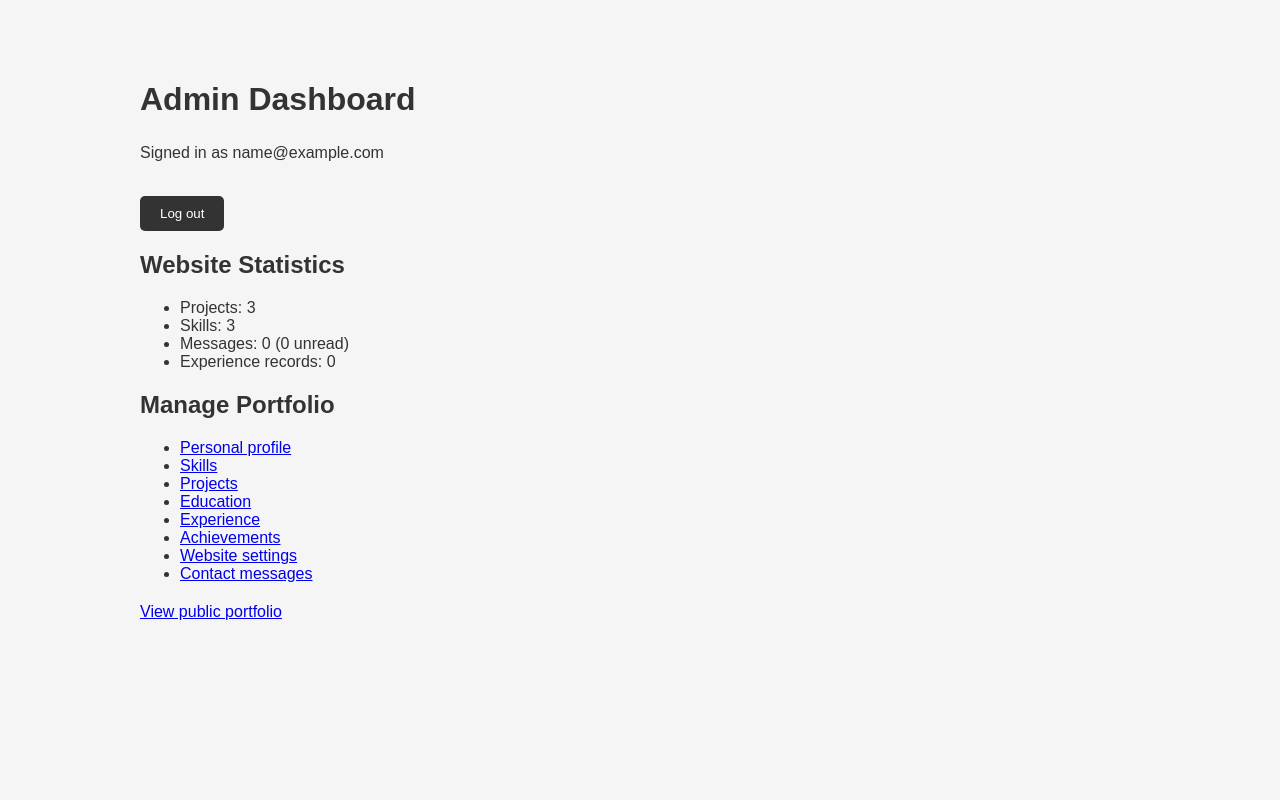
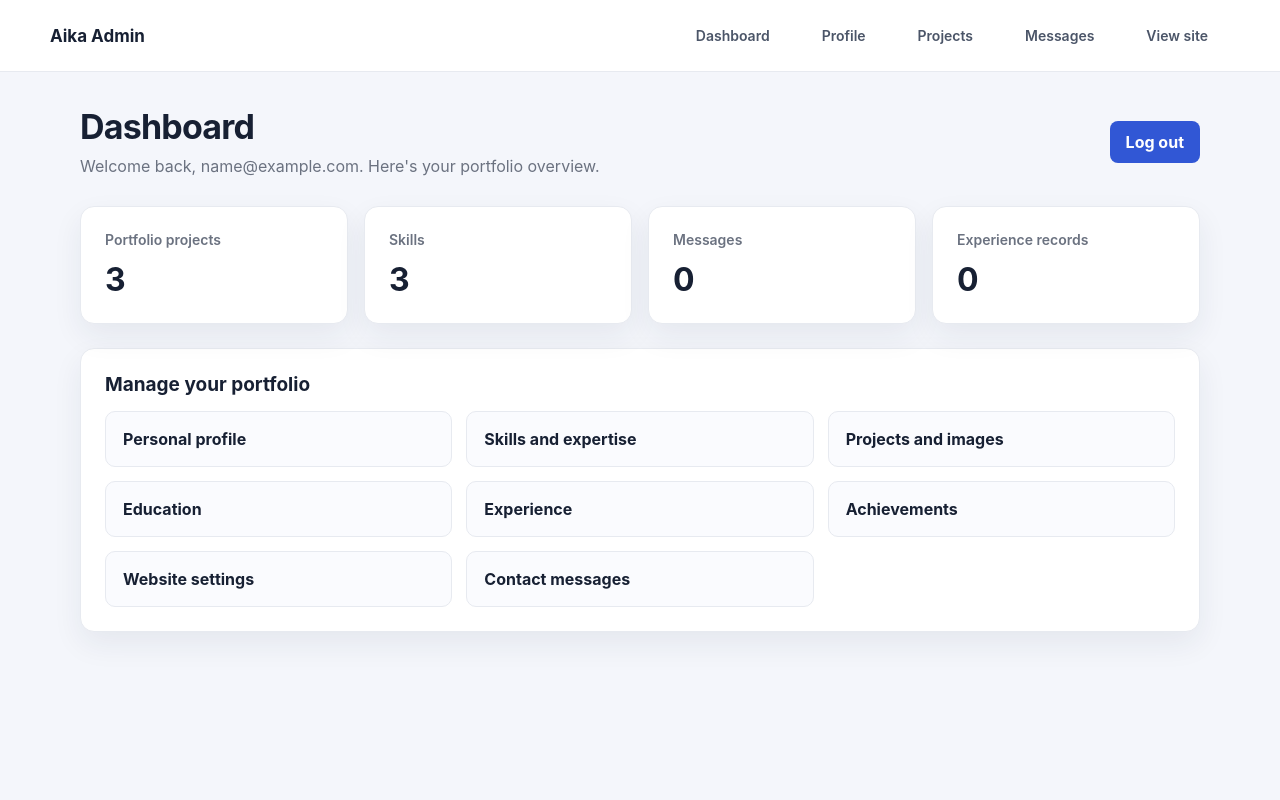
Before and after one commit to Aika0621/my-portfolio, a PHP site: page /admin/dashboard.php in a window 1280 px wide. Run offline with PHP 8.4, Linux system fonts and the light colour scheme; the visitor is signed in with stand-in values (Sample User, id 1); data comes from the database, SQL or seed files in the repository; data that the repository does not hold is empty.

Commit message:
Polish admin dashboard and login design

```diff
--- /dev/null
+++ b/admin/admin.css
@@ -0,0 +1,277 @@
+:root {
+    --admin-ink: #172033;
+    --admin-muted: #6b7280;
+    --admin-line: #e7eaf0;
+    --admin-blue: #3157d5;
+    --admin-blue-dark: #2444b3;
+    --admin-canvas: #f4f6fb;
+    --admin-white: #ffffff;
+    --admin-green: #16835d;
+    --admin-shadow: 0 12px 30px rgba(27, 39, 67, 0.07);
+}
+
+body.admin-area {
+    min-height: 100vh;
+    background: var(--admin-canvas);
+    color: var(--admin-ink);
+    font-family: Inter, "Segoe UI", Arial, sans-serif;
+}
+
+.admin-topbar {
+    display: flex;
+    align-items: center;
+    justify-content: space-between;
+    gap: 20px;
+    padding: 18px max(24px, calc((100% - 1180px) / 2));
+    background: var(--admin-white);
+    border-bottom: 1px solid var(--admin-line);
+}
+
+.admin-brand {
+    color: var(--admin-ink);
+    font-size: 17px;
+    font-weight: 750;
+    text-decoration: none;
+}
+
+.admin-topbar nav {
+    display: flex;
+    flex-wrap: wrap;
+    gap: 8px;
+}
+
+.admin-topbar nav a,
+.admin-link {
+    color: #4b5568;
+    padding: 9px 12px;
+    border-radius: 8px;
+    text-decoration: none;
+    font-size: 14px;
+    font-weight: 600;
+}
+
+.admin-topbar nav a:hover,
+.admin-link:hover {
+    color: var(--admin-blue);
+    background: #eef2ff;
+}
+
+body.admin-area main.admin-main {
+    width: min(1120px, calc(100% - 40px));
+    max-width: none;
+    margin: 34px auto;
+    padding: 0;
+}
+
+.admin-page-heading {
+    display: flex;
+    align-items: flex-start;
+    justify-content: space-between;
+    gap: 16px;
+    margin-bottom: 26px;
+}
+
+.admin-page-heading h1 {
+    margin: 0 0 7px;
+    font-size: clamp(26px, 4vw, 34px);
+    letter-spacing: -0.8px;
+}
+
+.admin-page-heading p,
+.admin-muted {
+    margin: 0;
+    color: var(--admin-muted);
+}
+
+.admin-card,
+.admin-stat-card {
+    padding: 24px;
+    background: var(--admin-white);
+    border: 1px solid var(--admin-line);
+    border-radius: 14px;
+    box-shadow: var(--admin-shadow);
+}
+
+.admin-card h2 {
+    margin-top: 0;
+    color: var(--admin-ink);
+    font-size: 19px;
+}
+
+.admin-stat-grid {
+    display: grid;
+    grid-template-columns: repeat(4, minmax(0, 1fr));
+    gap: 16px;
+    margin-bottom: 24px;
+}
+
+.admin-stat-card span {
+    display: block;
+    color: var(--admin-muted);
+    font-size: 14px;
+    font-weight: 600;
+}
+
+.admin-stat-card strong {
+    display: block;
+    margin-top: 12px;
+    color: var(--admin-ink);
+    font-size: 32px;
+}
+
+.admin-manage-grid {
+    display: grid;
+    grid-template-columns: repeat(3, minmax(0, 1fr));
+    gap: 14px;
+}
+
+.admin-manage-grid a {
+    display: block;
+    padding: 17px;
+    color: var(--admin-ink);
+    background: #fafbfe;
+    border: 1px solid var(--admin-line);
+    border-radius: 10px;
+    font-weight: 650;
+    text-decoration: none;
+    transition: border-color 0.2s, transform 0.2s, background 0.2s;
+}
+
+.admin-manage-grid a:hover {
+    transform: translateY(-2px);
+    border-color: #b7c5ff;
+    background: #f3f5ff;
+}
+
+.admin-area form {
+    max-width: none;
+}
+
+.admin-area form input:not([type="hidden"]),
+.admin-area form textarea,
+.admin-area form select {
+    width: 100%;
+    min-height: 44px;
+    padding: 11px 13px;
+    color: var(--admin-ink);
+    background: #fff;
+    border: 1px solid #d7dce6;
+    border-radius: 8px;
+    font: inherit;
+    box-sizing: border-box;
+}
+
+.admin-area form textarea {
+    min-height: 120px;
+}
+
+.admin-area form input:focus,
+.admin-area form textarea:focus,
+.admin-area form select:focus {
+    outline: 3px solid rgba(49, 87, 213, 0.14);
+    border-color: var(--admin-blue);
+}
+
+.admin-area form button,
+.admin-button {
+    display: inline-flex;
+    justify-content: center;
+    align-items: center;
+    min-height: 42px;
+    padding: 10px 16px;
+    color: #fff;
+    background: var(--admin-blue);
+    border: 0;
+    border-radius: 8px;
+    font: inherit;
+    font-weight: 650;
+    text-decoration: none;
+    cursor: pointer;
+    transition: background 0.2s;
+}
+
+.admin-area form button:hover,
+.admin-button:hover {
+    background: var(--admin-blue-dark);
+}
+
+.admin-alert {
+    margin: 0 0 20px;
+    padding: 13px 15px;
+    color: #155e43;
+    background: #eaf8f1;
+    border: 1px solid #b9e8d1;
+    border-radius: 9px;
+}
+
+.admin-login-wrap {
+    display: grid;
+    min-height: 100vh;
+    place-items: center;
+    padding: 24px;
+}
+
+.admin-login-card {
+    width: min(420px, 100%);
+    padding: 34px;
+    background: var(--admin-white);
+    border: 1px solid var(--admin-line);
+    border-radius: 16px;
+    box-shadow: 0 20px 60px rgba(27, 39, 67, 0.12);
+    box-sizing: border-box;
+}
+
+.admin-login-card h1 {
+    margin: 0 0 8px;
+    font-size: 28px;
+    letter-spacing: -0.6px;
+}
+
+.admin-login-card > p {
+    color: var(--admin-muted);
+}
+
+.admin-login-card .admin-back-link {
+    display: inline-block;
+    margin-top: 18px;
+    color: var(--admin-blue);
+    font-weight: 600;
+    text-decoration: none;
+}
+
+.admin-area article.admin-card {
+    margin-bottom: 16px;
+}
+
+@media (max-width: 760px) {
+    .admin-topbar {
+        align-items: flex-start;
+        flex-direction: column;
+        padding: 16px 20px;
+    }
+
+    .admin-stat-grid {
+        grid-template-columns: repeat(2, minmax(0, 1fr));
+    }
+
+    .admin-manage-grid {
+        grid-template-columns: repeat(2, minmax(0, 1fr));
+    }
+}
+
+@media (max-width: 480px) {
+    body.admin-area main.admin-main {
+        width: calc(100% - 28px);
+        margin: 24px auto;
+    }
+
+    .admin-stat-grid,
+    .admin-manage-grid {
+        grid-template-columns: 1fr;
+    }
+
+    .admin-card,
+    .admin-stat-card {
+        padding: 18px;
+    }
+}
--- a/admin/dashboard.php
+++ b/admin/dashboard.php
@@ -12,30 +12,54 @@ $experienceCount = (int) $pdo->query('SELECT COUNT(*) FROM experience')->fetchCo
 ?>
 <!DOCTYPE html>
 <html lang="en">
-<head><meta charset="UTF-8"><meta name="viewport" content="width=device-width, initial-scale=1.0"><title>Dashboard | Aika's Portfolio</title><link rel="stylesheet" href="../css/style.css"></head>
-<body>
-<main>
-    <h1>Admin Dashboard</h1>
-    <p>Signed in as <?= escape($_SESSION['admin_email'] ?? '') ?></p>
-    <form method="post" action="logout.php"><input type="hidden" name="csrf_token" value="<?= escape(csrfToken()) ?>"><button type="submit">Log out</button></form>
-    <section>
-        <h2>Website Statistics</h2>
-        <ul><li>Projects: <?= $projectCount ?></li><li>Skills: <?= $skillCount ?></li><li>Messages: <?= $messageCount ?> (<?= $unreadCount ?> unread)</li><li>Experience records: <?= $experienceCount ?></li></ul>
+<head>
+    <meta charset="UTF-8">
+    <meta name="viewport" content="width=device-width, initial-scale=1.0">
+    <title>Dashboard | Aika's Portfolio</title>
+    <link rel="stylesheet" href="../css/style.css">
+    <link rel="stylesheet" href="admin.css">
+</head>
+<body class="admin-area">
+<header class="admin-topbar">
+    <a class="admin-brand" href="dashboard.php">Aika <span>Admin</span></a>
+    <nav aria-label="Admin navigation">
+        <a href="dashboard.php">Dashboard</a>
+        <a href="profile.php">Profile</a>
+        <a href="projects.php">Projects</a>
+        <a href="messages.php">Messages<?= $unreadCount > 0 ? ' (' . $unreadCount . ')' : '' ?></a>
+        <a href="../index.php">View site</a>
+    </nav>
+</header>
+<main class="admin-main">
+    <div class="admin-page-heading">
+        <div>
+            <h1>Dashboard</h1>
+            <p>Welcome back, <?= escape($_SESSION['admin_email'] ?? '') ?>. Here's your portfolio overview.</p>
+        </div>
+        <form method="post" action="logout.php">
+            <input type="hidden" name="csrf_token" value="<?= escape(csrfToken()) ?>">
+            <button type="submit">Log out</button>
+        </form>
+    </div>
+    <section class="admin-stat-grid" aria-label="Portfolio statistics">
+        <div class="admin-stat-card"><span>Portfolio projects</span><strong><?= $projectCount ?></strong></div>
+        <div class="admin-stat-card"><span>Skills</span><strong><?= $skillCount ?></strong></div>
+        <div class="admin-stat-card"><span>Messages</span><strong><?= $messageCount ?></strong></div>
+        <div class="admin-stat-card"><span>Experience records</span><strong><?= $experienceCount ?></strong></div>
     </section>
-    <section>
-        <h2>Manage Portfolio</h2>
-        <ul>
-            <li><a href="profile.php">Personal profile</a></li>
-            <li><a href="skills.php">Skills</a></li>
-            <li><a href="projects.php">Projects</a></li>
-            <li><a href="records.php?type=education">Education</a></li>
-            <li><a href="records.php?type=experience">Experience</a></li>
-            <li><a href="records.php?type=achievements">Achievements</a></li>
-            <li><a href="settings.php">Website settings</a></li>
-            <li><a href="messages.php">Contact messages</a></li>
-        </ul>
+    <section class="admin-card">
+        <h2>Manage your portfolio</h2>
+        <div class="admin-manage-grid">
+            <a href="profile.php">Personal profile</a>
+            <a href="skills.php">Skills and expertise</a>
+            <a href="projects.php">Projects and images</a>
+            <a href="records.php?type=education">Education</a>
+            <a href="records.php?type=experience">Experience</a>
+            <a href="records.php?type=achievements">Achievements</a>
+            <a href="settings.php">Website settings</a>
+            <a href="messages.php">Contact messages<?= $unreadCount > 0 ? ' · ' . $unreadCount . ' unread' : '' ?></a>
+        </div>
     </section>
-    <p><a href="../index.php">View public portfolio</a></p>
 </main>
 </body>
 </html>
```
Also changed, not shown: admin/login.php (+11 -15 lines).
